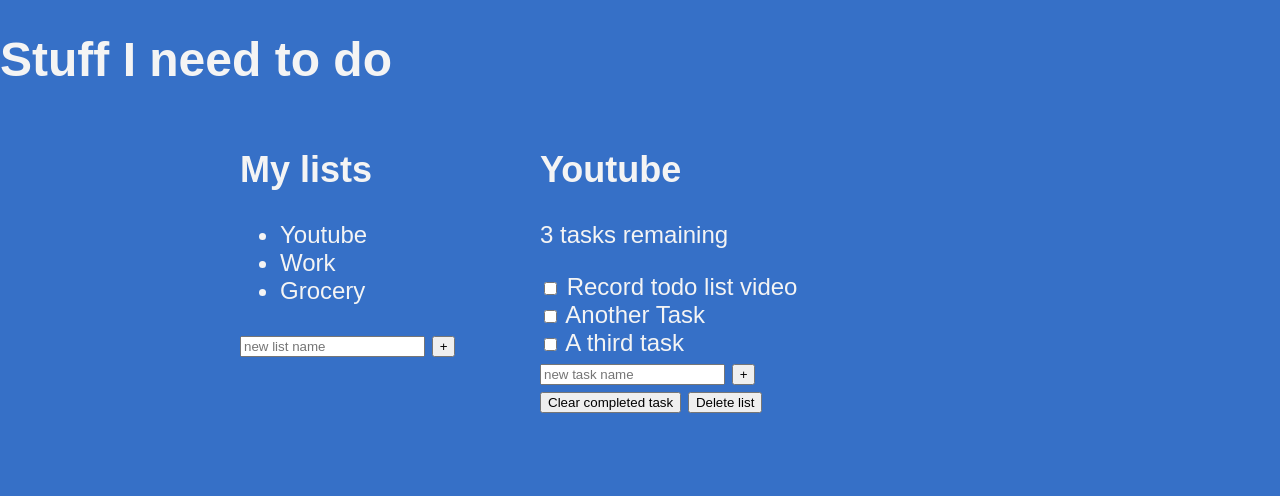
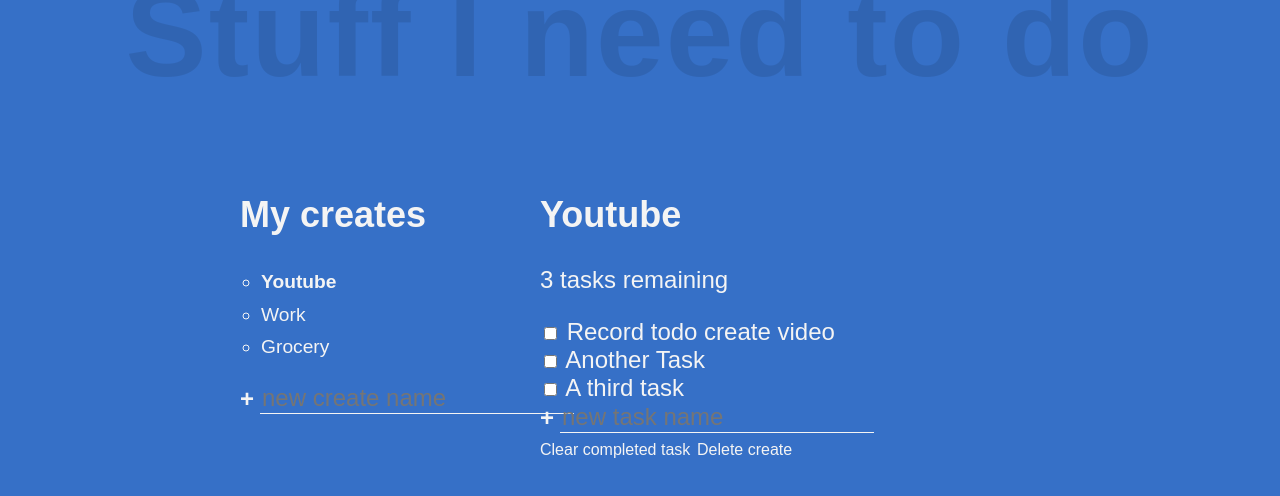
Before and after one commit to abhinandkakkadi/to-do-list, a plain HTML site: page index.html in a window 1280 px wide. Drawn offline with Linux system fonts and the light colour scheme.

Commit message:
Add additional css to the structure

```diff
--- a/index.html
+++ b/index.html
@@ -12,9 +12,9 @@
       <h1 class="title">Stuff I need to do</h1>
 
       <div class="all-tasks">
-        <h2 class="task-list-title">My lists</h2>
-        <ul class="task-list">
-          <li class="active-list">Youtube</li>
+        <h2 class="task-create-title">My creates</h2>
+        <ul class="task-create">
+          <li class="active-create">Youtube</li>
           <li>Work</li>
           <li>Grocery</li>
         </ul>
@@ -22,17 +22,17 @@
         <form action="">
           <input
             type="text"
-            class="new list"
-            placeholder="new list name"
-            aria-label="new list name"
+            class="new create"
+            placeholder="new create name"
+            aria-label="new create name"
           />
-          <button class="btn list" aria-label="create new list">+</button>
+          <button class="btn create" aria-label="create new create">+</button>
         </form>
       </div>
 
-      <div class="todo-list">
+      <div class="todo-create">
         <div class="todo-header">
-          <h2 class="list-title">Youtube</h2>
+          <h2 class="create-title">Youtube</h2>
           <p class="task-count">3 tasks remaining</p>
         </div>
 
@@ -41,7 +41,7 @@
             <div class="task">
               <input type="checkbox" id="task-1" />
               <label for="task-1"
-                ><span class="custom-checkbox"></span> Record todo list
+                ><span class="custom-checkbox"></span> Record todo create
                 video</label
               >
             </div>
@@ -64,16 +64,16 @@
             <form action="">
               <input
                 type="text"
-                class="new list"
+                class="new task"
                 placeholder="new task name"
                 aria-label="new task name"
               />
-              <button class="btn task" aria-label="create new task">+</button>
+              <button class="btn create" aria-label="create new task">+</button>
             </form>
           </div>
           <div class="delete-stuff">
             <button class="btn delete">Clear completed task</button>
-            <button class="btn delete">Delete list</button>
+            <button class="btn delete">Delete create</button>
           </div>
         </div>
       </div>
--- a/styles.css
+++ b/styles.css
@@ -23,18 +23,83 @@ body {
   display: grid;
   grid:
     "header header header header " auto
-    "...... lists  active ...... " auto/
+    "...... creates  active ...... " auto/
     1fr minmax(100px, 300px) minmax(250px, 500px) 1fr;
 }
 
 .title {
   grid-area: header;
+  text-align: center;
+  font-size: calc(7vw + 2rem);
+  font-weight: 900;
+  color: rgba(0, 0, 0, 0.1);
+  letter-spacing: 2px;
+  margin: -0.3em 0 0.5em;
 }
 
 .all-tasks {
-  grid-area: lists;
+  grid-area: creates;
 }
 
-.todo-list {
+.task-create {
+  line-height: 1.7;
+  font-size: 1.2rem;
+  list-style: circle;
+  padding-left: 1.1em;
+}
+
+form {
+  display: flex;
+}
+
+.btn {
+  cursor: pointer;
+  background: 0;
+  border: 0;
+  padding: 0;
+  color: inherit;
+  font-size: 1rem;
+}
+
+.btn.create {
+  font-size: 1.5rem;
+  font-weight: 900;
+  margin-right: 0.25em;
+}
+
+.btn.create:hover {
+  opacity: 0.7;
+  transform: opacity 250ms ease-in;
+}
+
+.new {
+  background: transparent;
+  border: 0;
+  color: inherit;
+  border-bottom: 1px solid currentColor;
+  font-size: inherit;
+  outline: none;
+
+  transition: border-bottom 150ms ease-in;
+  order: 2;
+}
+
+.new:focus {
+  border-bottom-width: 3px;
+}
+
+.new:focus::placeholder {
+  opacity: 0.2;
+}
+
+.new-create {
+  font-size: 1.1rem;
+}
+
+.active-create {
+  font-weight: 700;
+}
+
+.todo-create {
   grid-area: active;
 }
```
